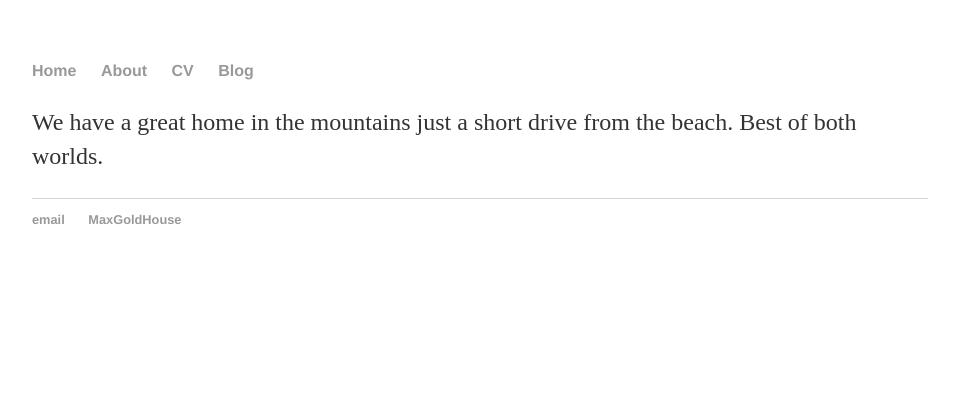
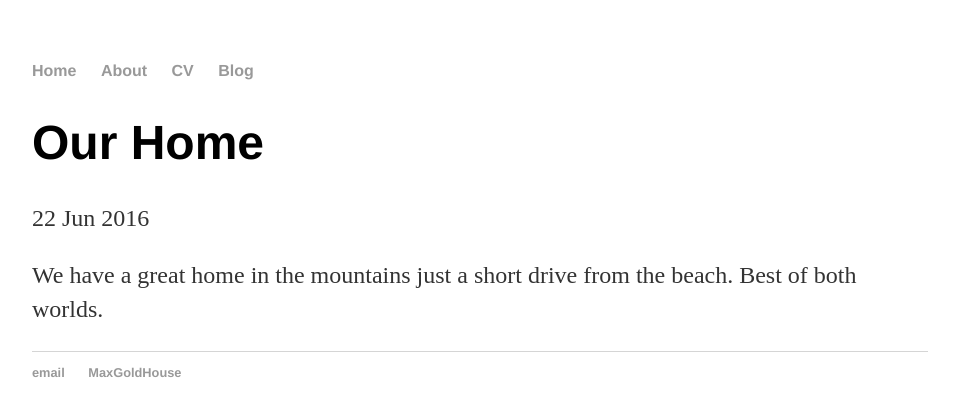
Before and after one commit to dindinet/jekyll-site, a Jekyll site: the page built from _posts/2016-06-22-our-home.md, in a window 1280 px wide. Shown: the top 416 px of the page, without its empty margins (160-1119 px from the left). Built offline with Jekyll 4.4.1, drawn with Linux system fonts in a browser that asks for light colours.

Commit message:
Update 2016-06-22-our-home.md

```diff
--- a/_posts/2016-06-22-our-home.md
+++ b/_posts/2016-06-22-our-home.md
@@ -1,7 +1,10 @@
 ---
 title: Our Home
 date: '2016-06-22 14:43:00'
-layout: default
+categories: []
+layout: post
+slug: our-home
+tags: []
 
 ---
 We have a great home in the mountains just a short drive from the beach. Best of both worlds.
```
